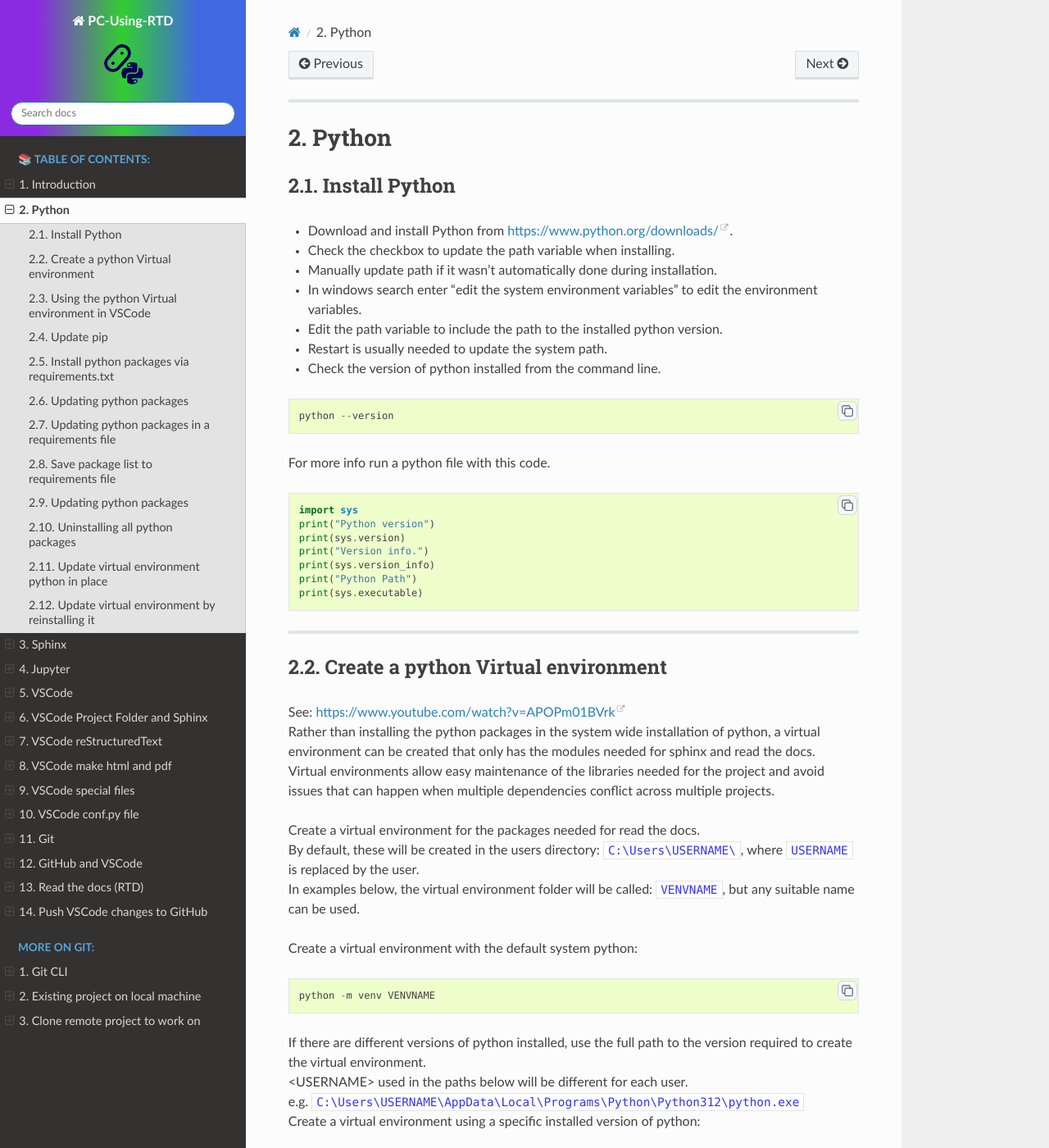
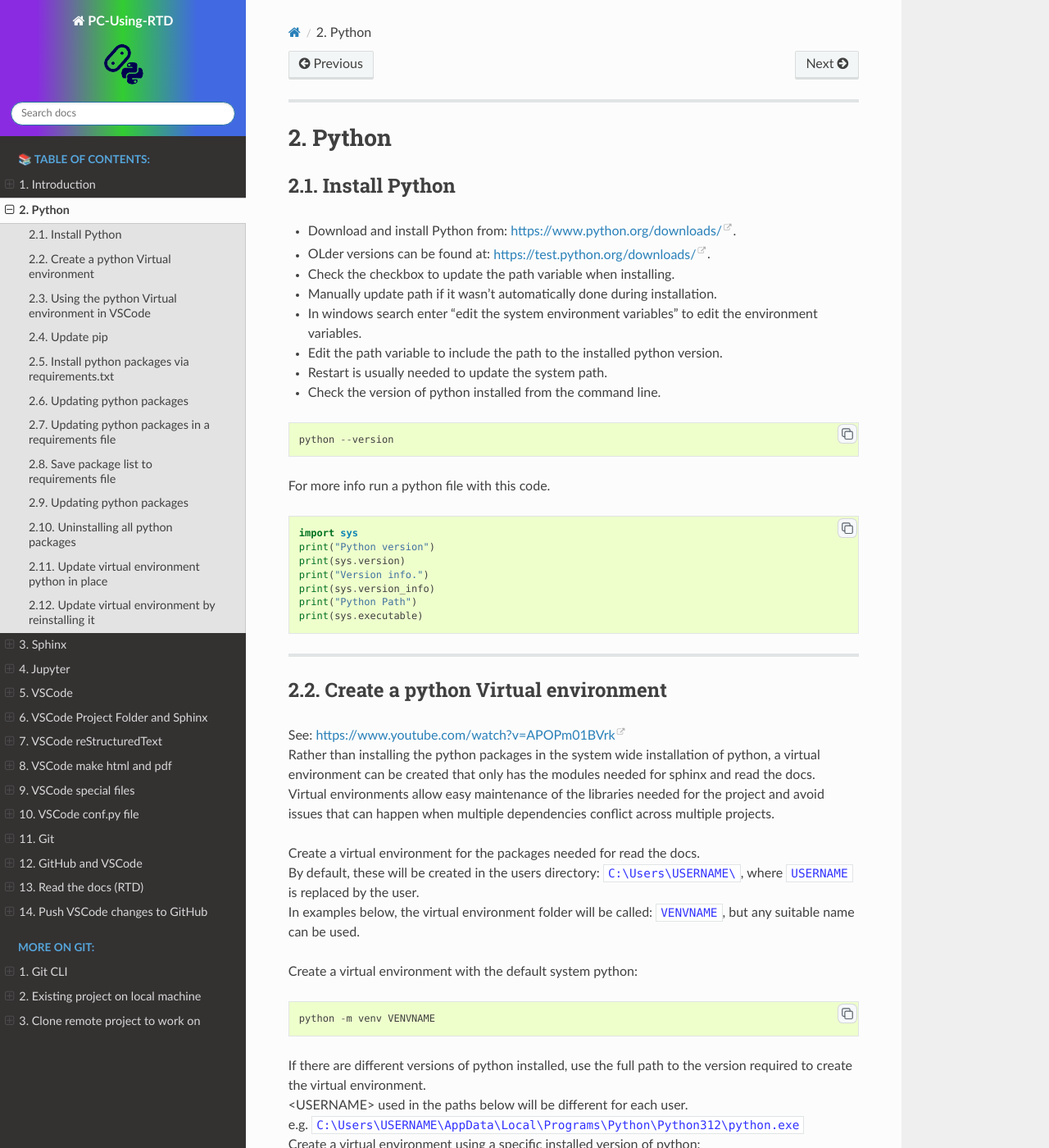
Before and after one commit to gmc-code/PC-using-RTD, a Sphinx documentation site: the page built from docs/setup/Python.rst, in a window 1280 px wide and 1400 px high. Shown: the whole window at 82% size. Built offline with Sphinx 7.4.7 and the Read the Docs theme 3.1.0, drawn with Linux system fonts in a browser that asks for light colours.

```diff
--- a/docs/setup/Python.rst
+++ b/docs/setup/Python.rst
@@ -5,7 +5,8 @@ Python
 Install Python
 ------------------------------
 
-* Download and install Python from https://www.python.org/downloads/.
+* Download and install Python from: https://www.python.org/downloads/.
+* OLder versions can be found at: https://test.python.org/downloads/.
 * Check the checkbox to update the path variable when installing.
 
 * Manually update path if it wasn't automatically done during installation.
```
Also changed, not shown: other parts of docs/setup/Python.rst (+1 -1 lines).
